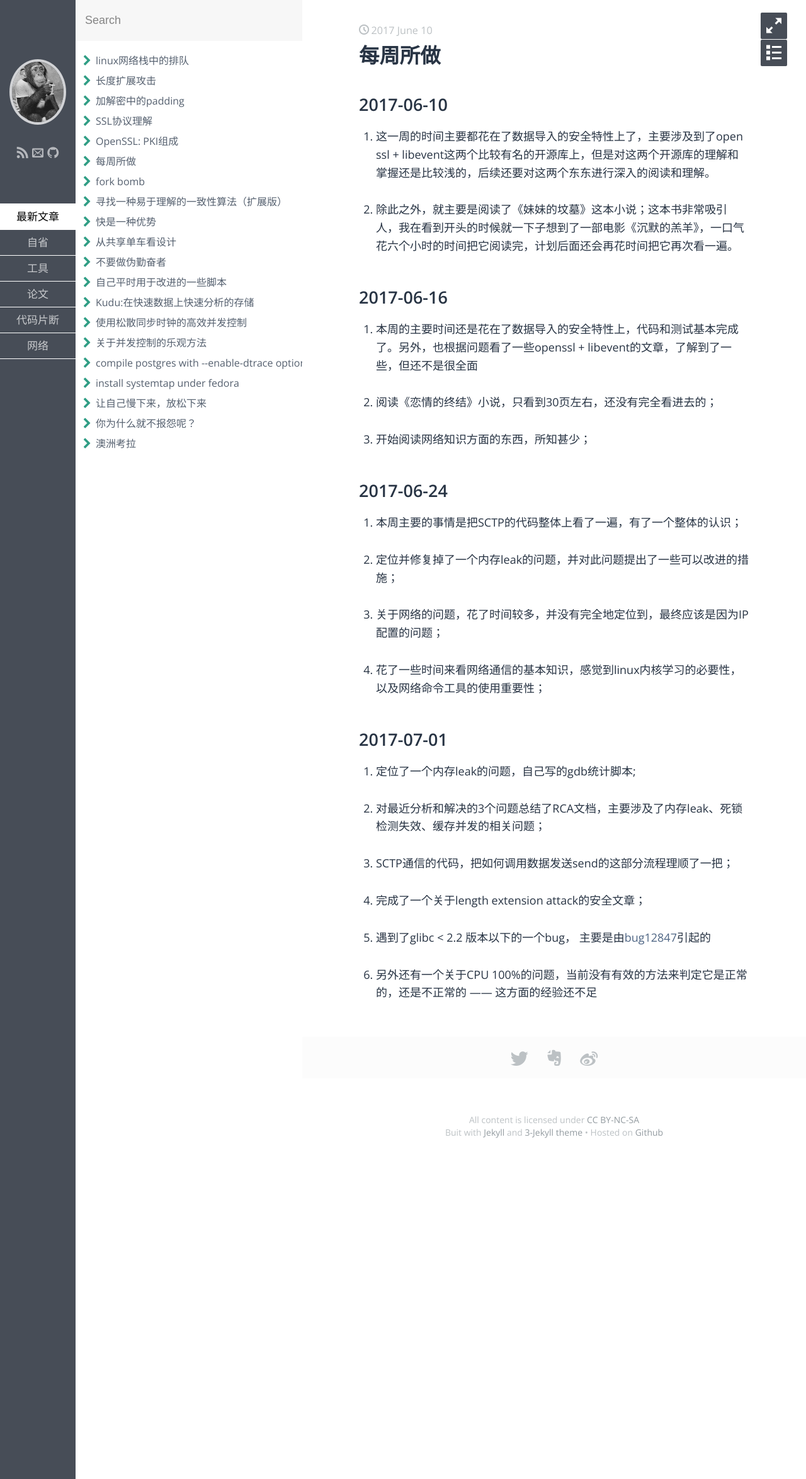
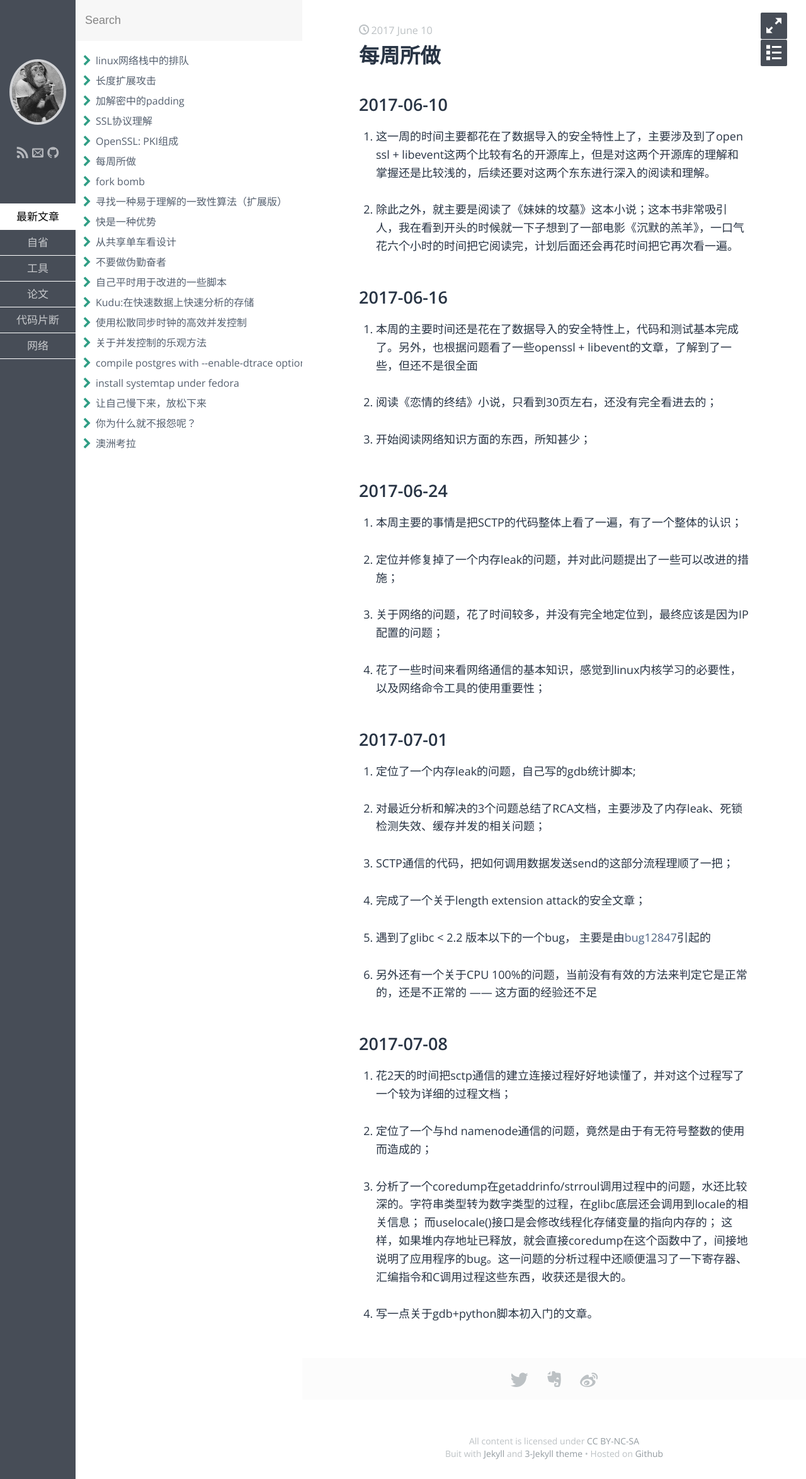
Before and after one commit to feelkill/feelkill.github.io, a Jekyll site: the page built from _posts/self_think/2017-06-10-main-things-each-week.md, in a window 1280 px wide. Shown: the whole page at 63% size. Built offline with Jekyll 4.4.1, drawn with Linux system fonts in a browser that asks for light colours; some web fonts are replaced.

Commit message:
记录本周所做的主要事情

```diff
--- a/_posts/self_think/2017-06-10-main-things-each-week.md
+++ b/_posts/self_think/2017-06-10-main-things-each-week.md
@@ -43,3 +43,13 @@ keywords: 每周总结, 反省, 改进
 5. 遇到了glibc < 2.2 版本以下的一个bug， 主要是由[bug12847](https://sourceware.org/bugzilla/show_bug.cgi?id=12847)引起的
 
 6. 另外还有一个关于CPU 100%的问题，当前没有有效的方法来判定它是正常的，还是不正常的 —— 这方面的经验还不足
+
+## 2017-07-08
+
+1. 花2天的时间把sctp通信的建立连接过程好好地读懂了，并对这个过程写了一个较为详细的过程文档；
+
+2. 定位了一个与hd namenode通信的问题，竟然是由于有无符号整数的使用而造成的；
+
+3. 分析了一个coredump在getaddrinfo/strroul调用过程中的问题，水还比较深的。字符串类型转为数字类型的过程，在glibc底层还会调用到locale的相关信息； 而uselocale()接口是会修改线程化存储变量的指向内存的； 这样，如果堆内存地址已释放，就会直接coredump在这个函数中了，间接地说明了应用程序的bug。这一问题的分析过程中还顺便温习了一下寄存器、汇编指令和C调用过程这些东西，收获还是很大的。
+
+4. 写一点关于gdb+python脚本初入门的文章。
```
